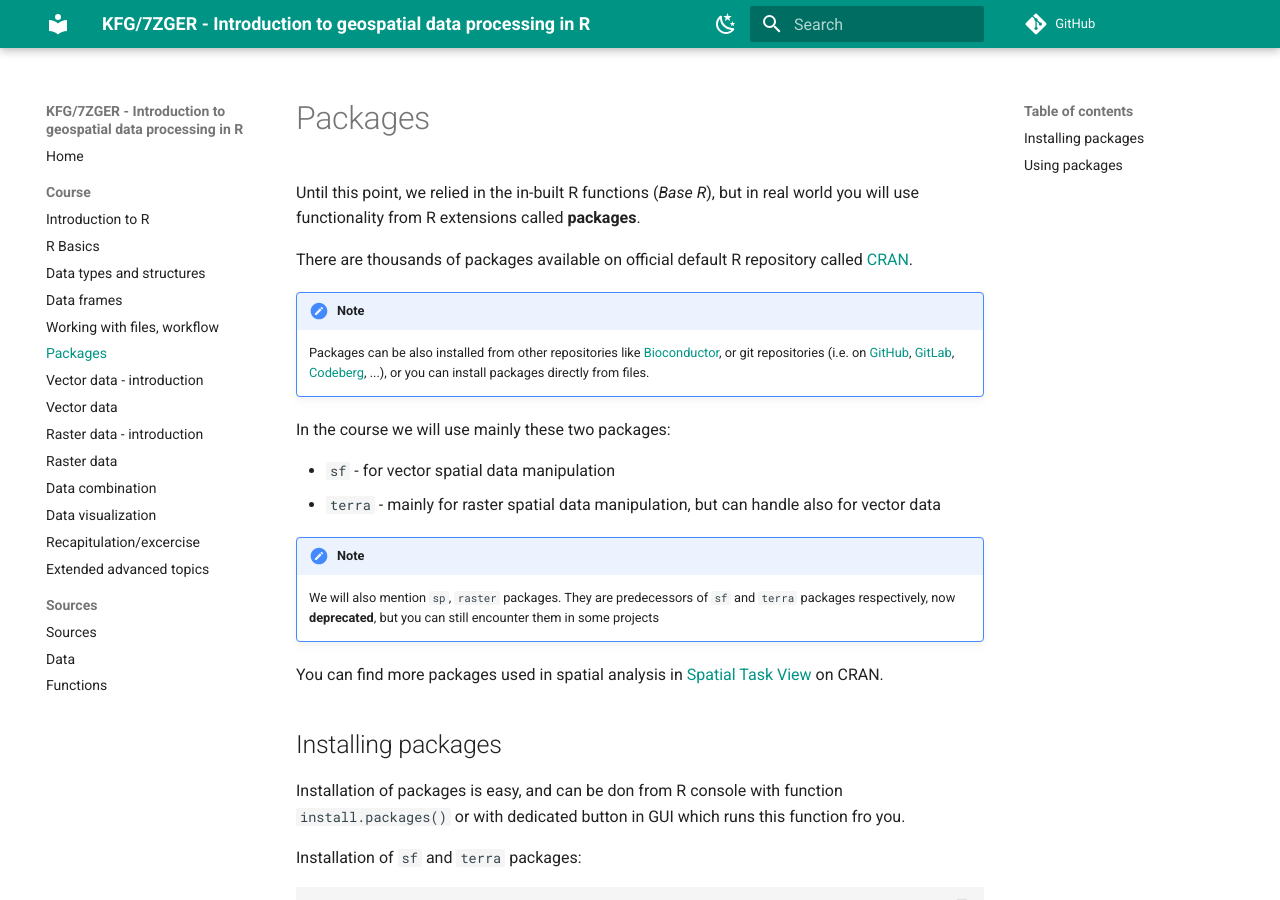
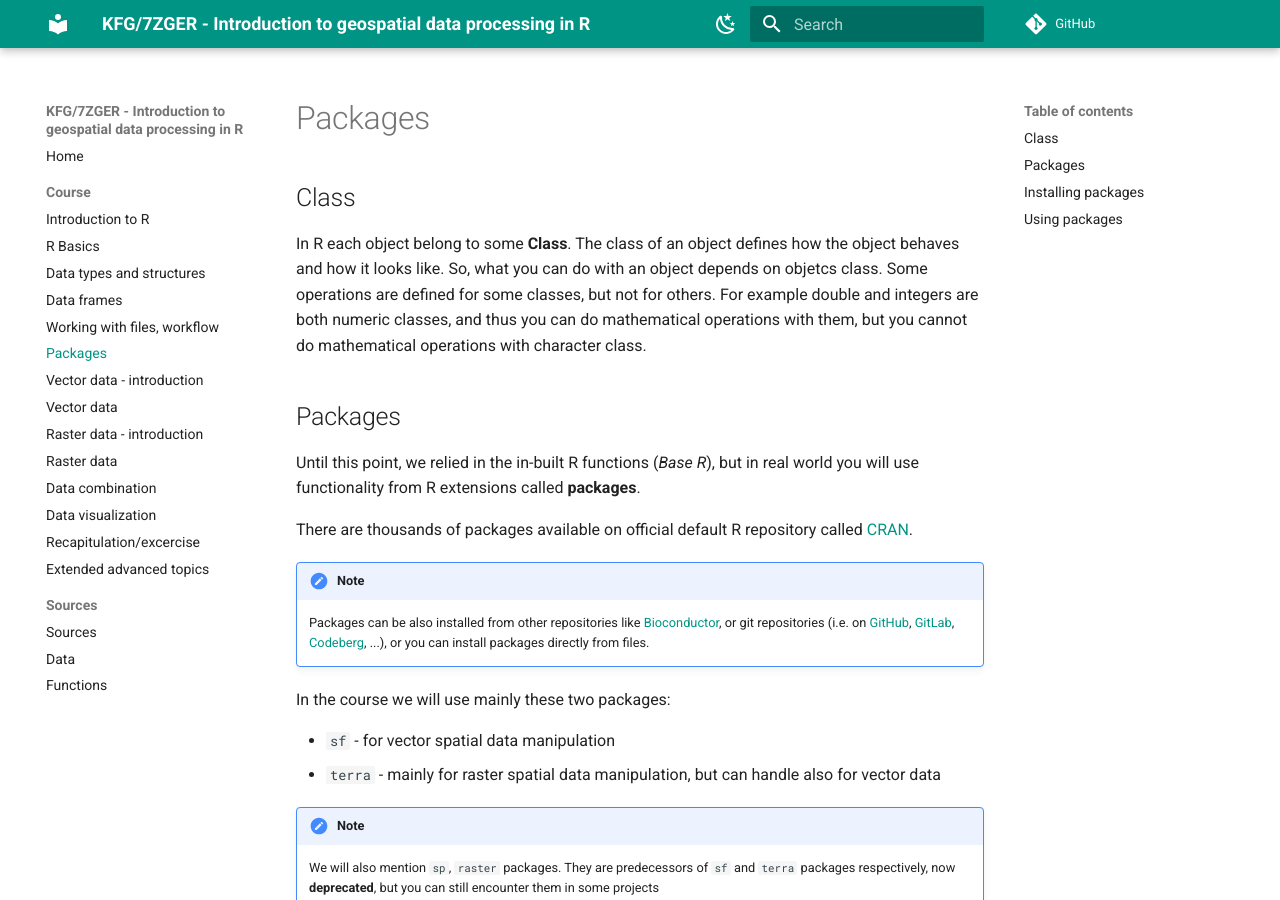
Before and after one commit to kalab-oto/7ZGER, an MkDocs documentation site: the page built from docs/packages.md, in a window 1280 px wide and 900 px high. Built offline with MkDocs 1.6.1 and Material for MkDocs 9.7.7, drawn with Linux system fonts in a browser that asks for light colours; comment, search, counter and statistics services are not loaded.

Commit message:
class mention

```diff
--- a/docs/packages.md
+++ b/docs/packages.md
@@ -1,5 +1,10 @@
 # Packages
 
+## Class
+
+In R each object belong to some **Class**. The class of an object defines how the object behaves and how it looks like. So, what you can do with an object depends on objetcs class. Some operations are defined for some classes, but not for others. For example double and integers are both numeric classes, and thus you can do mathematical operations with them, but you cannot do mathematical operations with character class.
+
+## Packages
 Until this point, we relied in the in-built R functions (*Base R*), but in real world you will use functionality from R extensions called **packages**.
 
 There are thousands of packages available on official default R repository called [CRAN](https://cran.r-project.org/).
```
